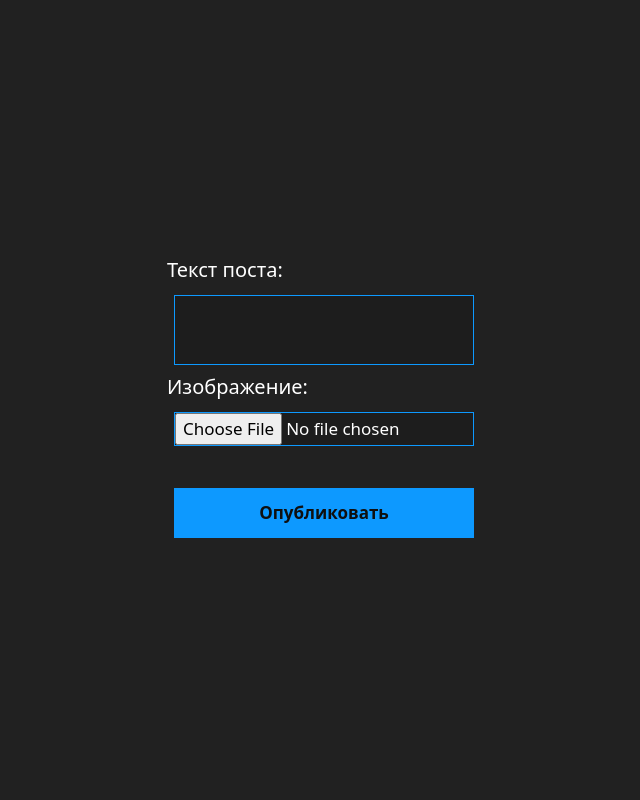
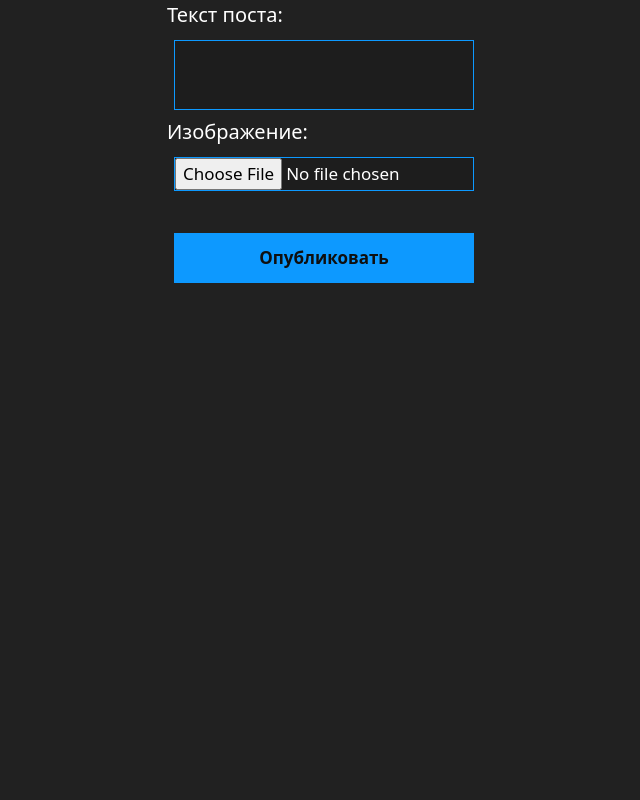
Before and after one commit to RuveMaximus/memes-site, a Django app: page /uploader/ in a window 1280 px wide. Shown: the part 58-858 px from the top of the page, without its empty margins (316-956 px from the left). After the commit the page ends 341 px from the top, so only its background shows below. Run offline with Django 4.2, Linux system fonts and the light colour scheme; the visitor is signed in with stand-in values (Sample User, id 1).

Commit message:
Update uploader.css

```diff
--- a/shmemes/static/uploader/uploader.css
+++ b/shmemes/static/uploader/uploader.css
@@ -7,8 +7,6 @@ nav{
 }
 form{
     color: #ffffff;
-    width: 100vw;
-    height: 100vh;
     display: flex;
     justify-content: center;
     align-items: center;
```
